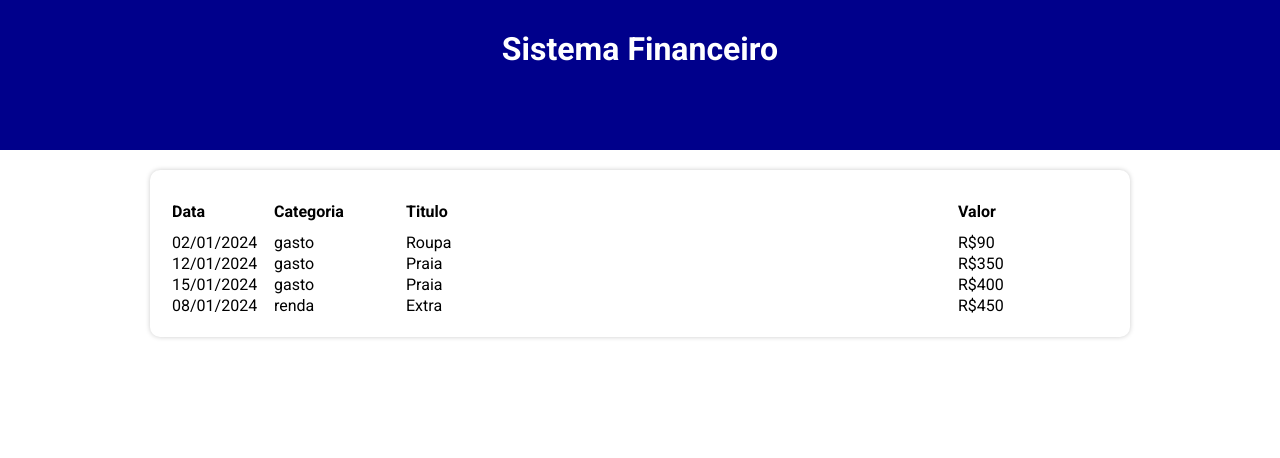
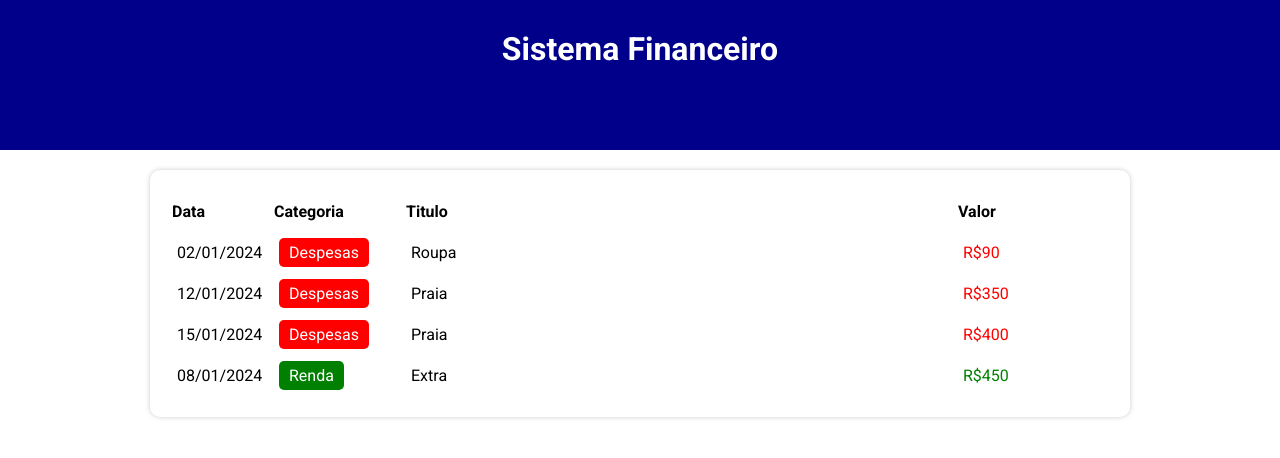
Before and after one commit to Pedroo07/Projeto-Financias-ts, a React (Vite) app: page / in a window 1280 px wide. Shown: the top 458 px of the page. Built offline with nearby package versions, Linux system fonts and the light colour scheme.

Commit message:
Alterando cor dos elementos de despesa e renda

```diff
--- a/src/components/TableItem/index.tsx
+++ b/src/components/TableItem/index.tsx
@@ -1,19 +1,28 @@
 import * as C from './styles'
 import { Item } from '../../types/Item'
 import { FormatDate } from '../../helpers/dateFilter'
+import { categories } from '../../data/categories'
 
 type Props = {
-    item : Item
+    item: Item
 }
 
-export const TableItem = ({item}: Props) => {
+export const TableItem = ({ item }: Props) => {
 
-    return(
+    return (
         <C.TableLine>
             <C.TableColumn>{FormatDate(item.date)}</C.TableColumn>
-            <C.TableColumn>{item.category}</C.TableColumn>
+            <C.TableColumn>
+                <C.Category color={categories[item.category].color}>
+                    {categories[item.category].title}
+                </C.Category>
+            </C.TableColumn>
             <C.TableColumn>{item.title}</C.TableColumn>
-            <C.TableColumn>R${item.value}</C.TableColumn>
+            <C.TableColumn>
+                <C.Value color={categories[item.category].expense ? 'red' : 'green'}>
+                R${item.value}
+                </C.Value>
+               </C.TableColumn>
         </C.TableLine>
     )
 }
--- a/src/components/TableItem/styles.ts
+++ b/src/components/TableItem/styles.ts
@@ -4,4 +4,15 @@
 export const  TableLine = styled.tr``
 
 export const TableColumn = styled.td`
+padding: 5px;
 `
+export const Category = styled.div<{color : string}>`
+display: inline-block;
+padding: 5px 10px;
+border-radius: 5px;
+color: white;
+background-color: ${props => props.color};
+`
+export const Value = styled.div<{color: string}> `
+color: ${props => props.color};
+`
--- a/src/helpers/dateFilter.ts
+++ b/src/helpers/dateFilter.ts
@@ -26,10 +26,4 @@
     let day = date.getDate()
     return `${AddZeroToDate(day)}/${AddZeroToDate(month)}/${year}`
 }
- const AddZeroToDate = (n: number) : string => {
-    if(n < 10){
-      return `0${n}`
-    }else{
-      return `${n}`
-    }
- }
+ const AddZeroToDate = (n: number) : string => n < 10 ? `0${n}` : `${n}`
```
